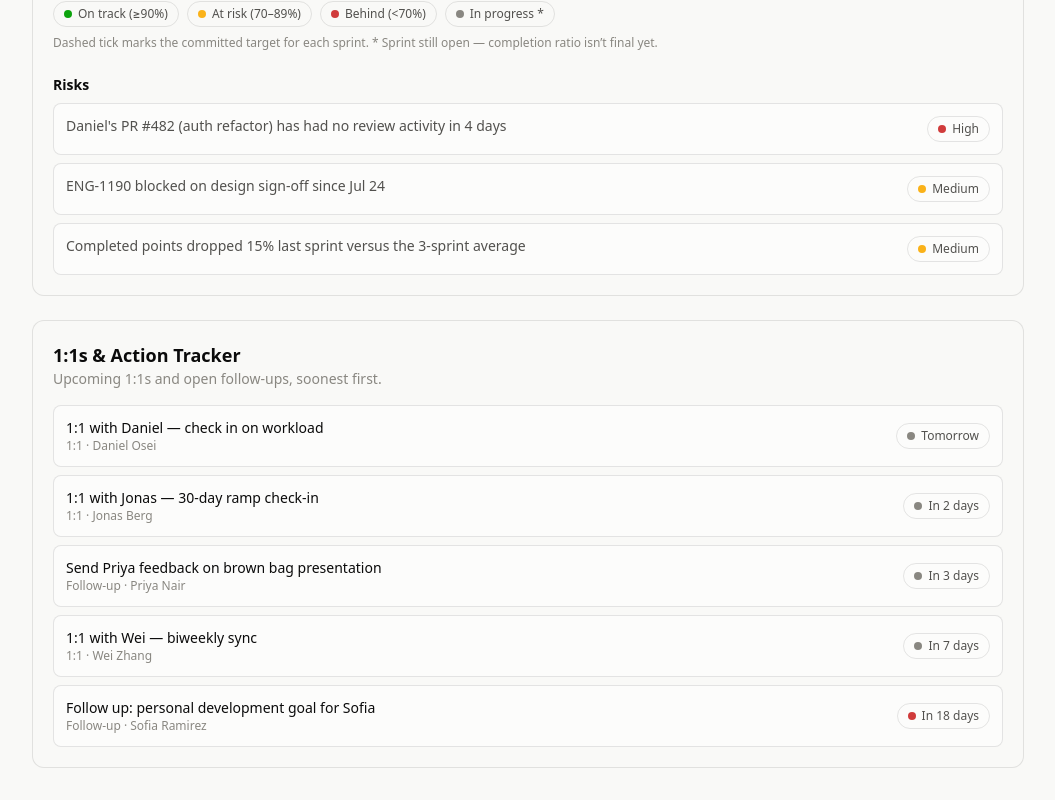
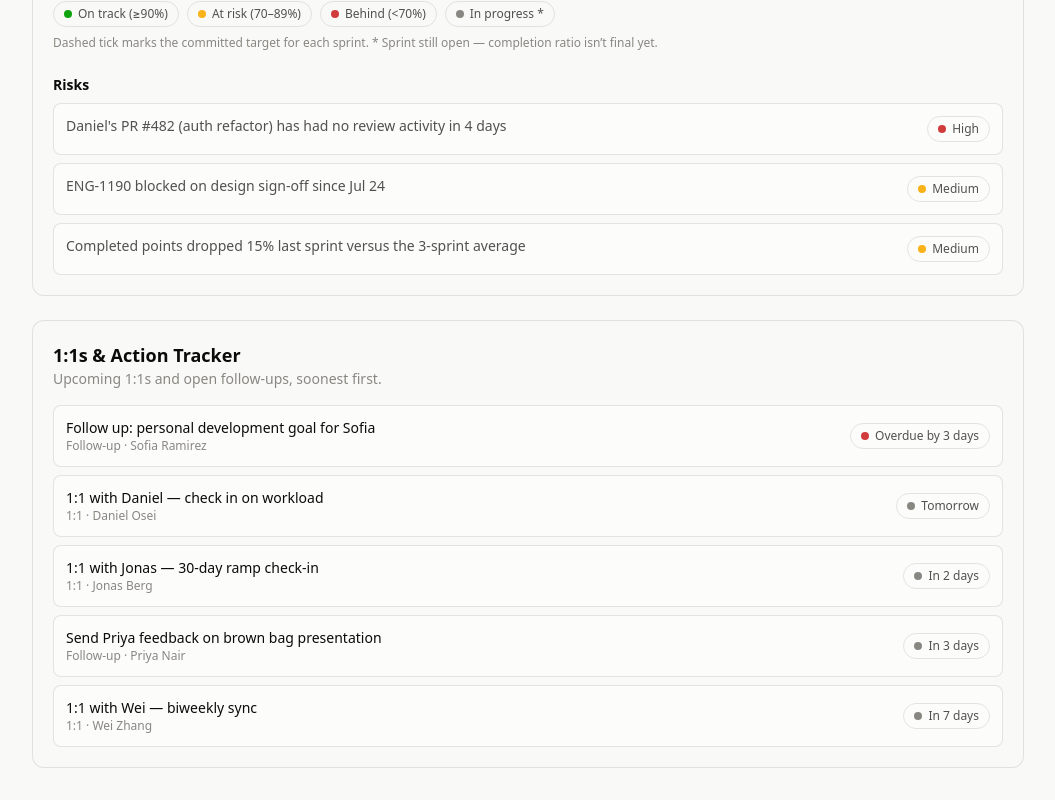
Before and after one commit to emma-smedslund/em-dashboard, a React (Vite) app: page / in a window 1280 px wide. Shown: the part 918-1718 px from the top of the page, without its empty margins (112-1167 px from the left). Built offline with nearby package versions, Linux system fonts and the light colour scheme.

Commit message:
correcting mockdata for consistency

```diff
--- a/src/data/mockData.ts
+++ b/src/data/mockData.ts
@@ -101,7 +101,7 @@ export const actionItems: ActionItem[] = [
     memberId: 'm4',
     kind: 'follow_up',
     title: 'Follow up: personal development goal for Sofia',
-    dueDate: '2026-08-15',
+    dueDate: '2026-07-25',
     status: 'overdue',
   },
   {
```
